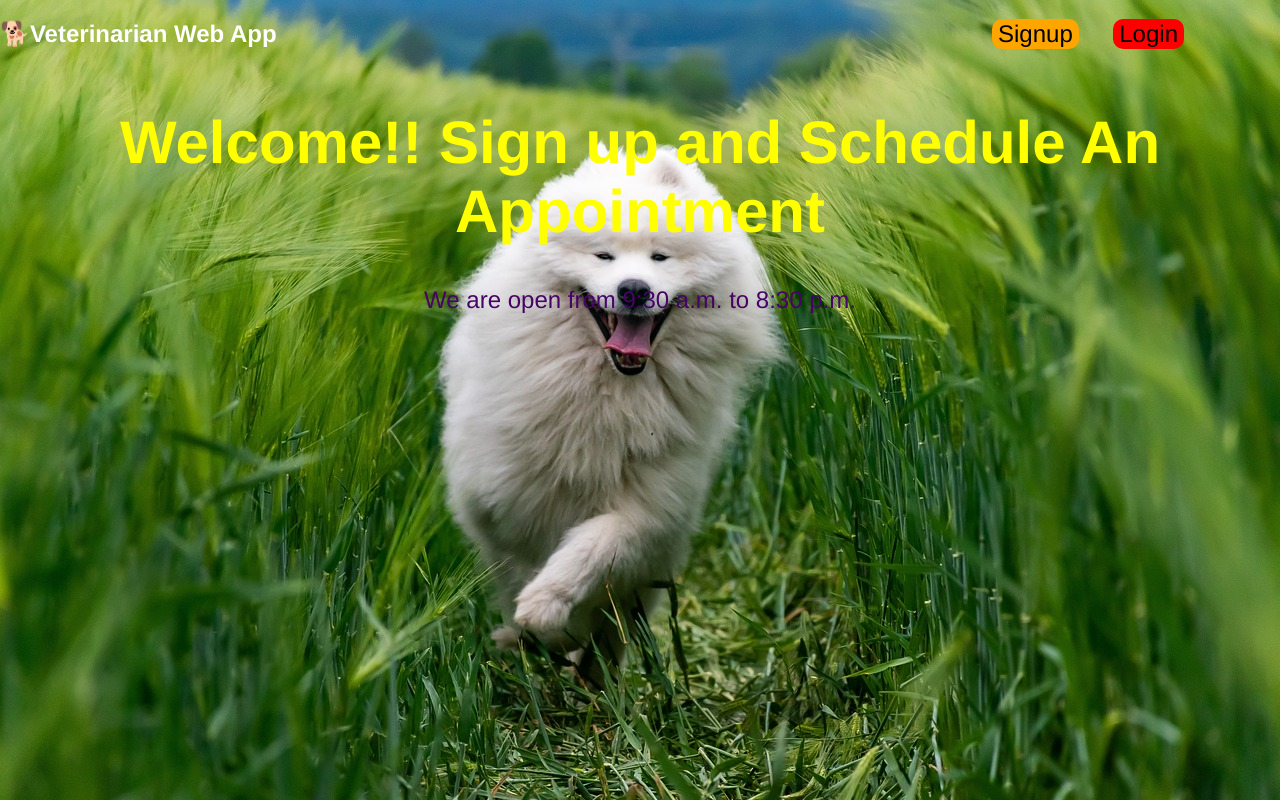
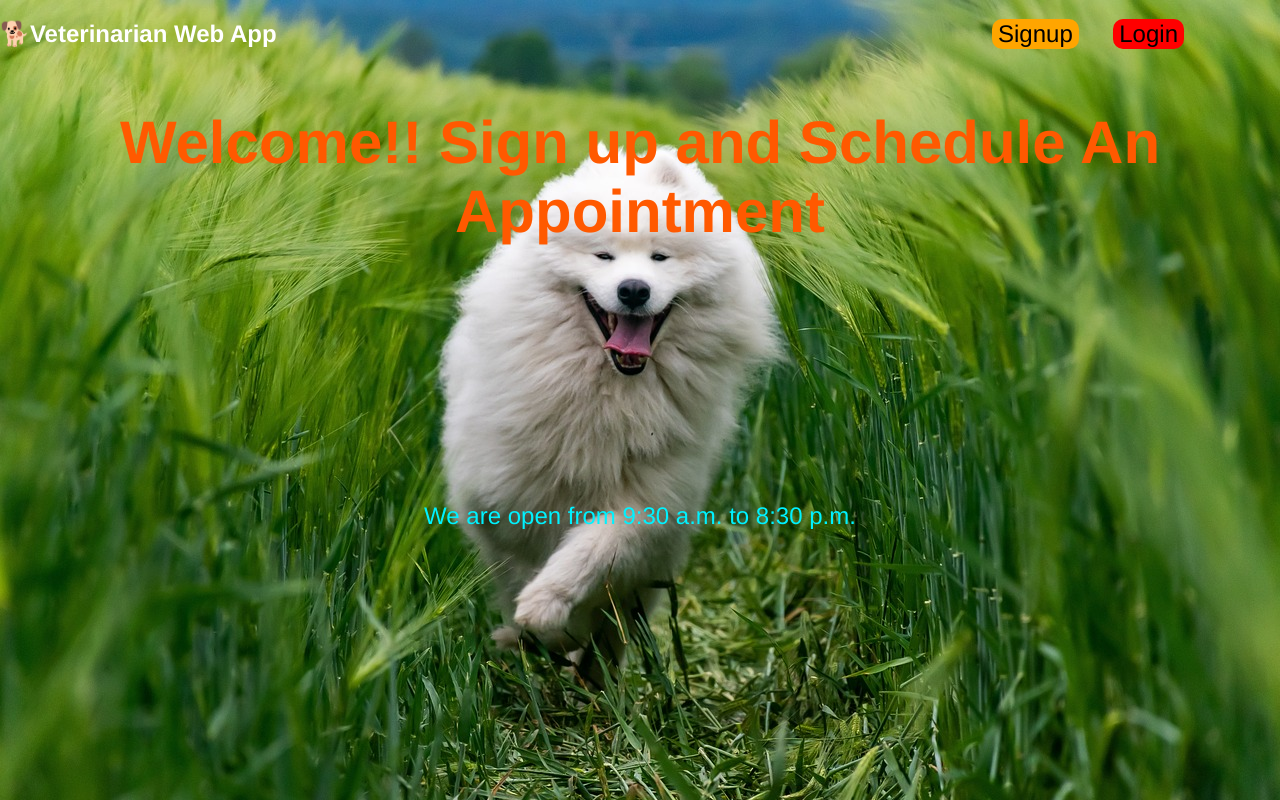
Before and after one commit to drewtuan/reactFrontend, a React (Vite) app: page / in a window 1280 px wide. Built offline with nearby package versions, Linux system fonts and the light colour scheme.

Commit message:
open and closed hour display changes

```diff
--- a/src/pages/HomePage.module.css
+++ b/src/pages/HomePage.module.css
@@ -27,7 +27,7 @@ body {
 }
 
 .welcome h1 {
-  color: yellow;
+  color: rgb(255, 89, 0);
   text-align: center;
   font-size: 7.5vh;
 }
@@ -52,6 +52,7 @@ body {
 
 
 .timeDisplay {
+  margin-top: 20%;
   text-align: center;
   font-size: 1em;
 }
@@ -61,5 +62,5 @@ body {
 }
 
 .open {
-  color: rgb(71, 3, 102)
+  color: rgb(0, 242, 255)
 }
```
